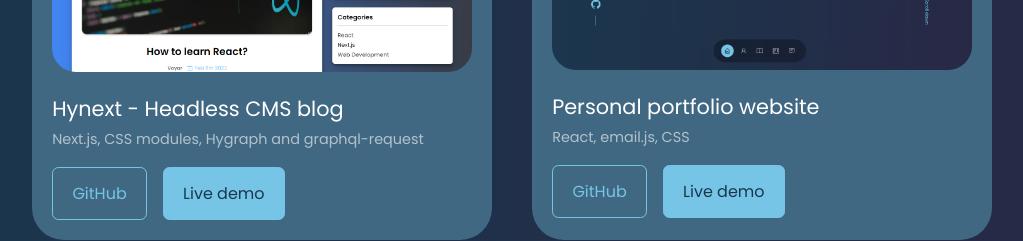
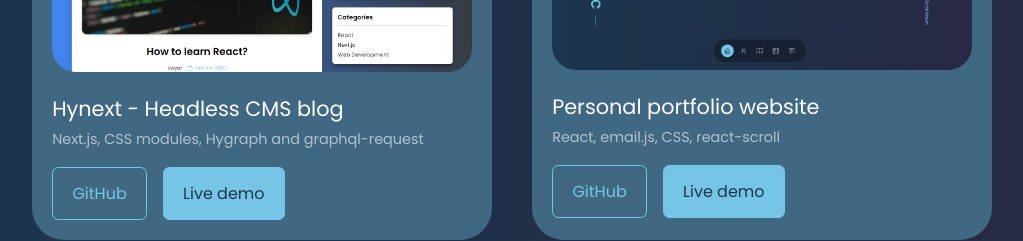
Before and after one commit to Voyar1/react-portfolio-website, a React (Create React App) app: page / in a window 1280 px wide. Shown: the part 2620-2861 px from the top of the page, without its empty margins (128-1151 px from the left). Built offline with nearby package versions, Linux system fonts and the light colour scheme.

Commit message:
adding stack info to project 2

```diff
--- a/src/compontents/projects/Projects.jsx
+++ b/src/compontents/projects/Projects.jsx
@@ -17,7 +17,7 @@
     id: 2,
     img: portfolioWebsitePhoto,
     title: "Personal portfolio website",
-    stack: "React, email.js, CSS",
+    stack: "React, email.js, CSS, react-scroll",
     github: "https://github.com/Voyar1/react-portfolio-website",
     demo: "#",
   },
```
